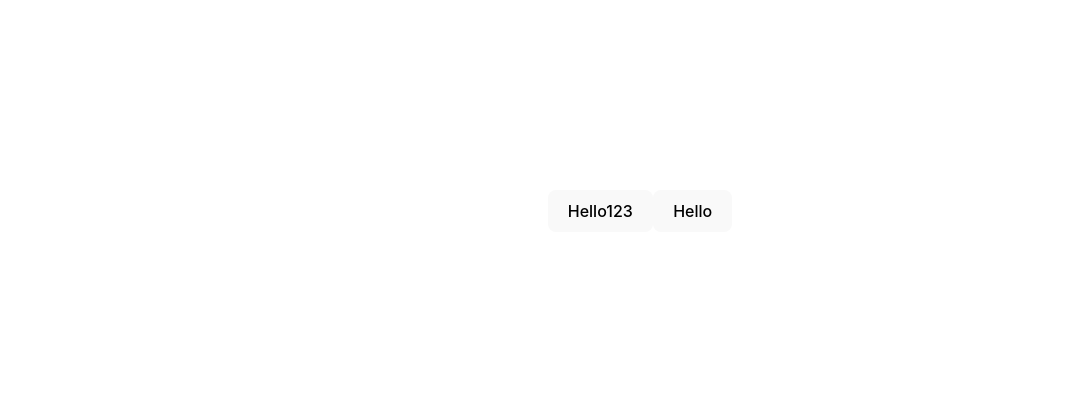
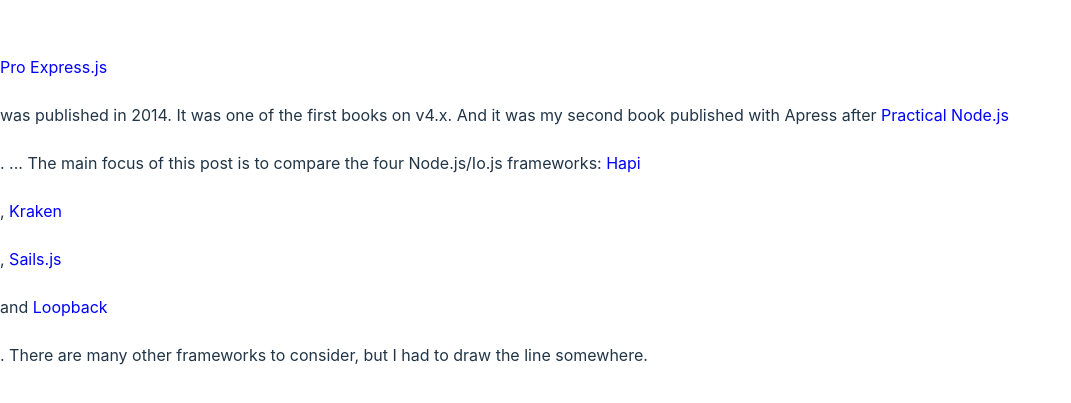
Before and after one commit to demons1502/ReactJS-Training, a React (Vite) app: page / in a window 1280 px wide. Shown: the part 189-592 px from the top of the page, without its empty margins (0-1071 px from the left). Built offline with nearby package versions, Linux system fonts and the light colour scheme.

Commit message:
implement menu and tooltip component

```diff
--- a/src/App.tsx
+++ b/src/App.tsx
@@ -1,11 +1,27 @@
-import './App.css';
-import Button from './components/Button';
+import Tooltip from './components/Tooltip';
 
 function App() {
   return (
     <>
-      <Button title='Hello123' />
-      <Button />
+      <Tooltip
+        text='Master Express.js-The Node.js Framework For Your Web Development'
+        allowToggleWithClick={false}
+        allowToggleWithMouseInteraction={true}
+        positionWhereShowText='top'
+      >
+        Pro Express.js
+      </Tooltip>{' '}
+      was published in 2014. It was one of the first books on v4.x. And it was
+      my second book published with Apress after{' '}
+      <Tooltip text='Practical Node.js: Building Real-World Scalable Web Apps'>
+        Practical Node.js
+      </Tooltip>
+      . ... The main focus of this post is to compare the four Node.js/Io.js
+      frameworks: <Tooltip text='HTTP API server'>Hapi</Tooltip>,{' '}
+      <Tooltip text='Release the Kraken!'>Kraken</Tooltip>,{' '}
+      <Tooltip text='Sail away'>Sails.js</Tooltip> and{' '}
+      <Tooltip text='IBM of frameworks'>Loopback</Tooltip>. There are many other
+      frameworks to consider, but I had to draw the line somewhere.
     </>
   );
 }
--- /dev/null
+++ b/src/components/Tooltip/index.tsx
@@ -0,0 +1,90 @@
+import React, { ReactNode } from 'react';
+import * as ReactDOM from 'react-dom';
+
+type myProps = typeof Tooltip.defaultProps & {
+  children: ReactNode;
+  allowToggleWithClick: boolean;
+  allowToggleWithMouseInteraction: boolean;
+  positionWhereShowText: 'top' | 'bottom';
+  text: string;
+};
+
+type myState = {
+  opacity: boolean;
+  top: number;
+  left: number;
+};
+
+class Tooltip extends React.Component<myProps, myState> {
+  static defaultProps = {
+    allowToggleWithClick: false,
+    allowToggleWithMouseInteraction: true,
+    positionWhereShowText: 'bottom',
+  };
+
+  constructor(props: myProps) {
+    super(props);
+    this.state = { opacity: false, top: 0, left: 0 };
+    this.handleClick = this.handleClick.bind(this);
+    this.handleMouseInteraction = this.handleMouseInteraction.bind(this);
+  }
+
+  handleClick() {
+    if (!this.props.allowToggleWithClick) {
+      return false;
+    }
+
+    this.toggle();
+  }
+
+  handleMouseInteraction() {
+    if (!this.props.allowToggleWithMouseInteraction) {
+      return false;
+    }
+
+    this.toggle();
+  }
+
+  toggle() {
+    const tooltipNode = ReactDOM.findDOMNode(this) as HTMLDivElement;
+
+    if (tooltipNode) {
+      this.setState({
+        opacity: !this.state.opacity,
+        top: tooltipNode.offsetTop,
+        left: tooltipNode.offsetLeft,
+      });
+    }
+  }
+
+  render() {
+    const top = this.state.top || 0;
+    const style = {
+      zIndex: this.state.opacity ? 1000 : -1000,
+      opacity: +this.state.opacity,
+      top: top + (this.props.positionWhereShowText === 'bottom' ? +20 : -60),
+      left: (this.state.left || 0) - 30,
+    };
+
+    const toolTipClasses = 'tooltip ' + this.props.positionWhereShowText;
+
+    return (
+      <div style={{ display: 'inline' }}>
+        <span
+          style={{ color: 'blue' }}
+          onClick={this.handleClick}
+          onMouseEnter={this.handleMouseInteraction}
+          onMouseOut={this.handleMouseInteraction}
+        >
+          {this.props.children}
+        </span>
+        <div className={toolTipClasses} style={style} role='tooltip'>
+          <div className='tooltip-arrow'></div>
+          <div className='tooltip-inner'>{this.props.text}</div>
+        </div>
+      </div>
+    );
+  }
+}
+
+export default Tooltip;
--- /dev/null
+++ b/src/mock/menus.json
@@ -0,0 +1 @@
+["Home", "About", "Services", "Portfolio", "Contact us"]
```
Also changed, not shown: src/components/Link/index.tsx (added, +19 -0 lines), src/components/Menu/index.tsx (added, +46 -0 lines).
